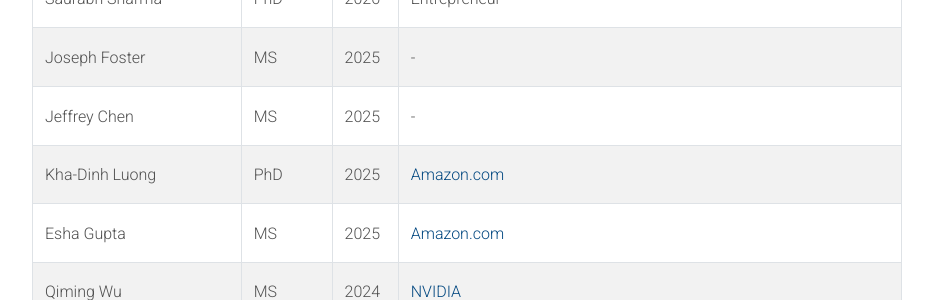
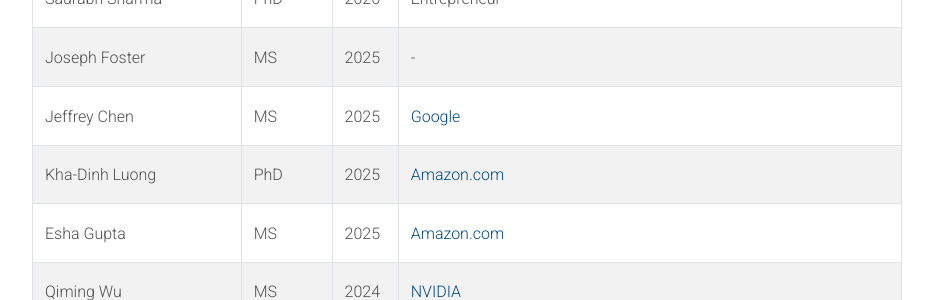
Before and after one commit to DYNAMO-Lab/dynamo-lab.github.io, a Jekyll site: the page built from _pages/team.md, in a window 1280 px wide and 900 px high, scrolled down 4771 px. Shown: the part 153-453 px from the top of the window, without its empty margins (173-1106 px from the left). Built offline with Jekyll 4.4.1, drawn with Linux system fonts in a browser that asks for light colours; comment, search, counter and statistics services are not loaded; a style sheet for code colours, icons or effects is not loaded.

Commit message:
Update team.md

```diff
--- a/_pages/team.md
+++ b/_pages/team.md
@@ -181,7 +181,7 @@ nav_rank: 2
                 <td>Jeffrey Chen</td>
                 <td>MS</td>
                 <td>2025</td>
-                <td>-</td>
+                <td><a href="https://www.google.com" target="_blank">Google</a></td>
             </tr>
 
 
```
